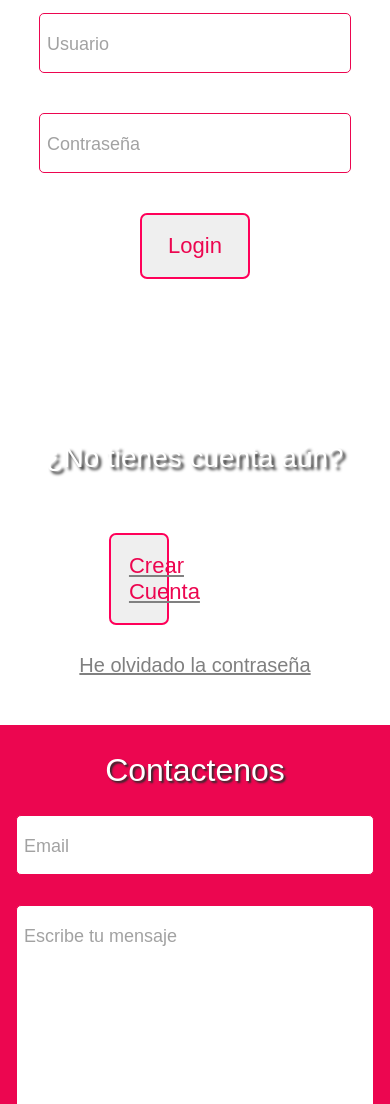
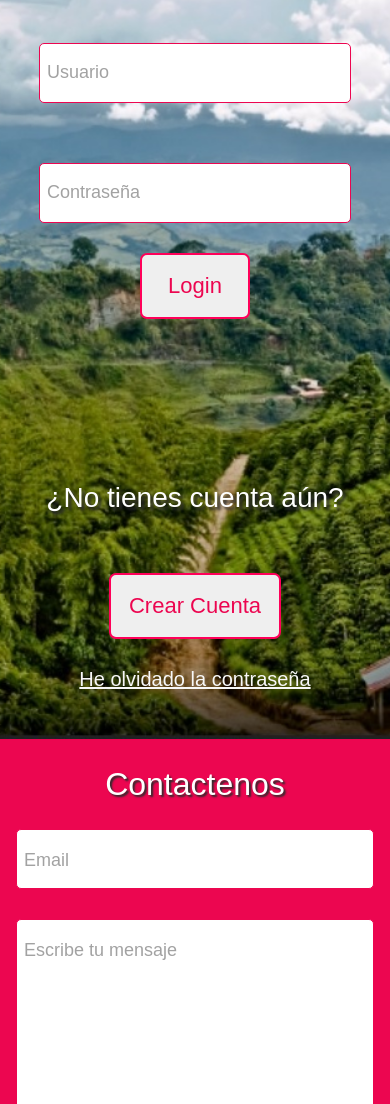
Before and after one commit to ricardogonzalez0607/grupo_7_Sabor_Cafetero, a website: page views/login.html in a window 390 px wide. Shown: the part 221-1325 px from the top of the page. Drawn offline with Linux system fonts and the light colour scheme; files that its build step writes are made by us from their sources; files whose address does not match are found by name.

Commit message:
Login y Register Responsive

```diff
--- a/app.js
+++ b/app.js
@@ -8,14 +8,14 @@ const testGet = (p, ruta) => {
     app.get(p, (req, res)=>res.sendFile(path.join(__dirname, ruta)))
 }
 
-app.post('/login',(req,res)=>{
-    res.sendFile(path.join(__dirname,'./views/login.html'))
+app.post('/',(req,res)=>{
+    res.sendFile(path.join(__dirname,'./index.html'))
 })
 
 testGet('/', './index.html')
 testGet('/carrito', 'views/carrito.html')
 testGet('/detalle-producto', 'views/detalle-producto.html')
-testGet('/login', 'views/login.html')
+testGet('/login', './views/login.html')
 testGet('/register', 'views/register.html')
 
 
--- a/public/css/login.css
+++ b/public/css/login.css
@@ -129,8 +129,19 @@ input {
 
 .login div {
   display: flex;
+  position: relative;
   flex-direction: column;
-  background-color: white;
+  background-color: transparent;
+  justify-content: center;
+
+}
+
+.login img {
+  position: absolute;
+  z-index: -1;
+  width: 100%;
+  height: 100%;
+  object-fit: cover;
 }
 
 .contacto img {
@@ -149,13 +160,14 @@ input {
 }
 
 .formulario {
-  width: 100%;
   height: auto;
   font-family: 'Rubik Dirt', sans-serif;
+  align-self: center;
 }
 
 .login .formulario {
-  width: 50%;
+  display: flex;
+  justify-content: center;
   padding-bottom: 100px;
   font-family: 'Rubik Dirt', sans-serif;
 }
@@ -204,12 +216,21 @@ input {
   align-self: center;
 }
 
-.btnCrearCuenta a {
+.btnCrearCuenta .btnCC {
   font-family: 'Rubik Dirt', sans-serif;
   font-style: normal;
   margin-top: 30px;
   font-size: 20px;
   color: grey;
+  text-decoration: none;
+}
+
+.btnCrearCuenta .link {
+  font-family: 'Rubik Dirt', sans-serif;
+  font-style: normal;
+  margin-top: 30px;
+  font-size: 20px;
+  color: rgb(248, 248, 248);
 }
 
 .input-container-login {
@@ -246,6 +267,24 @@ input {
 
 .input:focus {
   outline: none;
+}
+
+.input-label1 {
+  position: absolute;
+  top: -0.6rem;
+  left: 0.5rem;
+  font-size: 18px;
+  transition: all 0.25s;
+  color: #A2A2A2;
+}
+
+.input:not(:placeholder-shown)+.input-label1,
+.input:focus+.input-label1 {
+  top: .25rem;
+  font-size: 0.875rem;
+  top: -3rem;
+  transition: all 0.25s;
+  color: white;
 }
 
 .input-label {
@@ -293,6 +332,32 @@ input {
   justify-content: center;
 }
 
+.buttonCrearCuenta {
+  display: block;
+  /*  background-color: #FF0059; */
+  border: 2px solid #FF0059;
+  border-radius: 7px;
+  font-family: 'Rubik Dirt', sans-serif;
+  padding: 1.125rem;
+  box-sizing: border-box;
+  color: #EC0650;
+  font-size: 22px;
+  align-self: center;
+  text-align: center;
+}
+
+.buttonCrearCuenta:hover {
+  /* color: #FF0059;
+    background-color: white;
+    border-color: #FF0059; */
+  cursor: pointer;
+  opacity: .7;
+}
+
+.btnCrearCuenta {
+  justify-content: center;
+}
+
 .buttonEnviar {
   display: block;
   position: relative;
@@ -336,10 +401,6 @@ footer {
     display: none;
   }
 
-  .login div {
-    flex-direction: row;
-  }
-
   .login .formulario {
     width: 80%;
   }
@@ -361,14 +422,16 @@ footer {
     text-shadow: 2px 2px 2px #2C2C2C;
     align-self: center;
   }
+
+  .formulario .input-container-login {
+    margin: 60px 0;
+  }
+
 }
 
 
 @media (min-width: 481px) and (max-width: 768px) {
 
-  .login div {
-    flex-direction: row;
-  }
 
   .contacto img {
     width: 50%;
@@ -396,6 +459,14 @@ footer {
     align-self: center;
   }
 
+  .formulario .input-container-login {
+    margin: 80px 0;
+  }
+
+  .login .formulario {
+    width: 45%;
+  }
+
 }
 
 @media (min-width: 769px) and (max-width: 1279px) {
@@ -403,10 +474,6 @@ footer {
   .titulo {
     position: relative;
     left: -10px;
-  }
-
-  .login div {
-    flex-direction: row;
   }
 
   .contacto div {
@@ -420,9 +487,20 @@ footer {
     position: relative;
     top: 60px;
   }
+  .contacto .formulario{
+    width: 50%;
+  }
 
   .formulario {
     flex-direction: column;
+  }
+
+  .formulario .input-container-login {
+    margin: 80px 0;
+  }
+
+  .login .formulario {
+    width: 45%;
   }
 }
 
@@ -436,20 +514,19 @@ footer {
     font-size: 2rem;
   }
 
-  .login div {
-    flex-direction: row;
-  }
-
   .contacto div {
     flex-direction: row;
   }
 
   .contacto img {
-    width: 100%;
+    width: 60%;
     height: 600px;
     margin-right: 1rem;
     position: relative;
     top: 0px;
+  }
+  .contacto .formulario{
+    width: 40%;
   }
 
   .formulario {
@@ -463,6 +540,7 @@ footer {
   .login .formulario h2 {
     font-size: 60px;
     text-align: center;
+    margin-bottom: 30px;
   }
 
   .contacto .formulario h2 {
@@ -478,4 +556,11 @@ footer {
   form {
     display: block;
   }
+
+  .buttonEnviar {
+    display: block;
+    position: relative;
+    left: 100px;
+    top: -50px;
+  }
 }
--- a/public/css/register.css
+++ b/public/css/register.css
@@ -1,4 +1,8 @@
 /*nombre pagina*/
+.cafetal1 {
+  position: relative;
+}
+
 .container {
   color: white;
   display: flex;
@@ -129,8 +133,18 @@ input {
 
 .login div {
   display: flex;
+  position: relative;
   flex-direction: column;
-  background-color: white;
+  background-color: transparent;
+  justify-content: center;
+}
+
+.login img {
+  position: absolute;
+  z-index: -1;
+  width: 100%;
+  height: 100%;
+  object-fit: cover;
 }
 
 .contacto img {
@@ -263,7 +277,7 @@ input {
   font-size: 0.875rem;
   top: -1.00rem;
   transition: all 0.25s;
-  color: #D6D6D6;
+  color: white;
 }
 
 .buttonLogin {
@@ -271,7 +285,7 @@ input {
   /*  background-color: #FF0059; */
   border: 2px solid #FF0059;
   border-radius: 7px;
-  width: 35%;
+  width: 50%;
   font-family: 'Rubik Dirt', sans-serif;
   padding: 1.125rem;
   box-sizing: border-box;
@@ -361,6 +375,12 @@ footer {
     text-shadow: 2px 2px 2px #2C2C2C;
     align-self: center;
   }
+
+  .login .formulario h2 {
+    font-size: 30px;
+    text-align: center;
+  }
+
 }
 
 
@@ -424,6 +444,7 @@ footer {
   .formulario {
     flex-direction: column;
   }
+
 }
 
 @media (min-width: 1280px) {
@@ -461,12 +482,12 @@ footer {
   }
 
   .login .formulario h2 {
-    font-size: 60px;
+    font-size: 40px;
     text-align: center;
   }
 
   .contacto .formulario h2 {
-    font-size: 60px;
+    font-size: 40px;
     margin-bottom: 100px;
     text-align: center;
   }
@@ -478,4 +499,13 @@ footer {
   form {
     display: block;
   }
+
+  .buttonEnviar {
+    position: relative;
+    top: -30px;
+    left: 100px;
+  }
+
+
+
 }
--- a/views/login.html
+++ b/views/login.html
@@ -50,30 +50,29 @@
     <main>
         <section class="login">
             <div class="login">
+                <img src="/img/cafetal1.jpg" alt="cafetal1">
                 <form class="formulario" action="/" method="POST">
                     <h2>Datos de usuario</h2>
                     <div class="input-container-login">
-                        <input name="user" id="user" class="input" type="email" placeholder="Usuario"
-                            required data-url>
-                        <label class="input-label" for="urlImg">Usuario</label>
+                        <input name="user" id="user" class="input" type="email" placeholder="Usuario" required data-url>
+                        <label class="input-label1" for="urlImg">Usuario</label>
                     </div>
 
                     <div class="input-container-login">
                         <input name="password" id="password" class="input" type="password" placeholder="Contraseña"
                             required>
-                        <label class="input-label" for="urlImg">Contraseña</label>
+                        <label class="input-label1" for="urlImg">Contraseña</label>
                     </div>
                     <div class="btnLogin">
                         <button class="buttonLogin" value="login" type="submit">Login</button>
                     </div>
                 </form>
-            </div>
-        </section>
-        <section>
-            <div class="btnCrearCuenta">
-                <h2>¿No tienes cuenta aún?</h2>
-                <a href="/register"><button class="buttonLogin" name="crearCuenta" value="crearCuenta" type="submit">Crear Cuenta</button></a>
-                <a href="/">He olvidado la contraseña</a>
+                <div class="btnCrearCuenta">
+                    <h2>¿No tienes cuenta aún?</h2>
+                    <a href="/register" class="btnCC"><button class="buttonCrearCuenta" name="crearCuenta"
+                            value="crearCuenta" type="submit">Crear Cuenta</button></a>
+                    <a href="/" class="link">He olvidado la contraseña</a>
+                </div>
             </div>
         </section>
         <section class="contacto">
@@ -87,7 +86,8 @@
                         <label class="input-label" for="urlImg">Email</label>
                     </div>
                     <div class="input-container">
-                        <textarea name="comentario" id="comentario" class="input" type="text" placeholder="comentario" cols="30" rows="10"></textarea>
+                        <textarea name="comentario" id="comentario" class="input" type="text" placeholder="comentario"
+                            cols="30" rows="10"></textarea>
                         <label class="input-label" for="urlImg">Escribe tu mensaje</label>
                     </div>
                     <button class="buttonEnviar">Enviar</button>
```
Also changed, not shown: views/register.html (+5 -3 lines), public/img/Cafetal1.jpg (added), public/img/Cafetal2.jpg (added).
